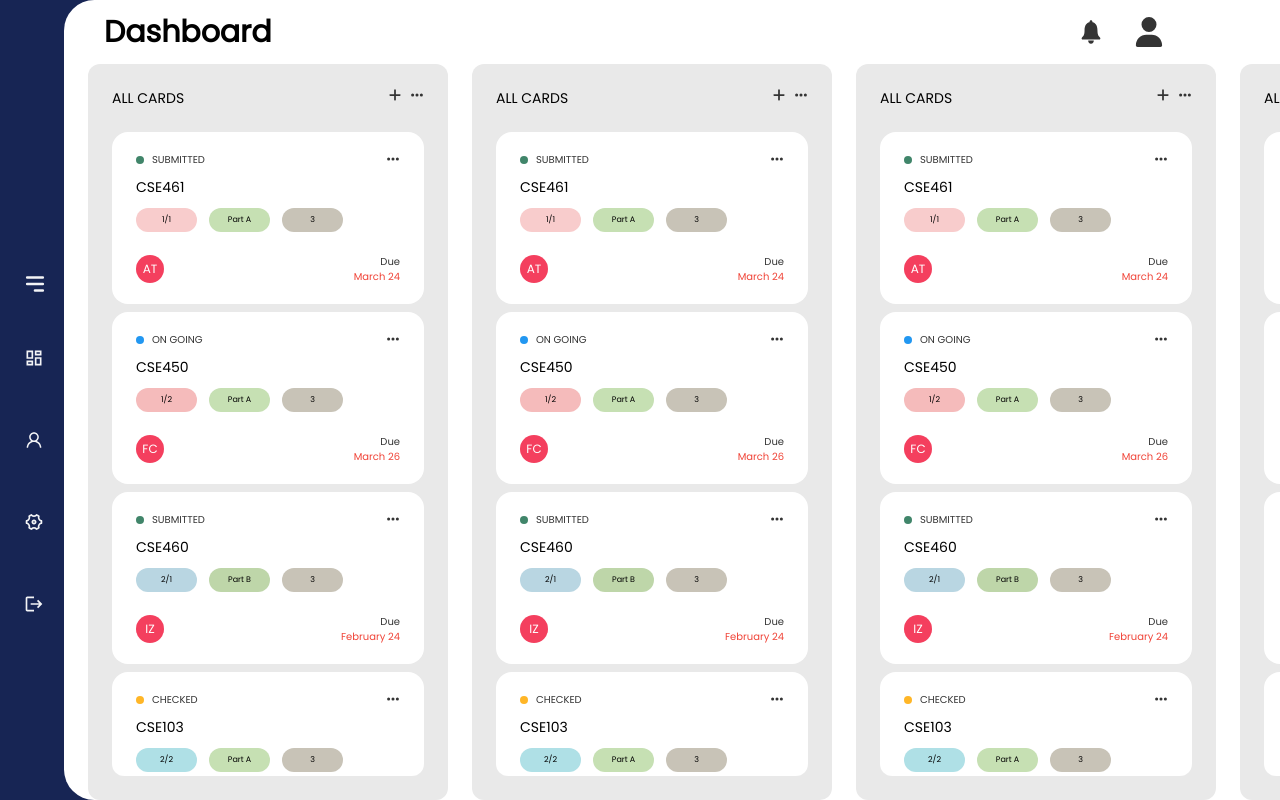
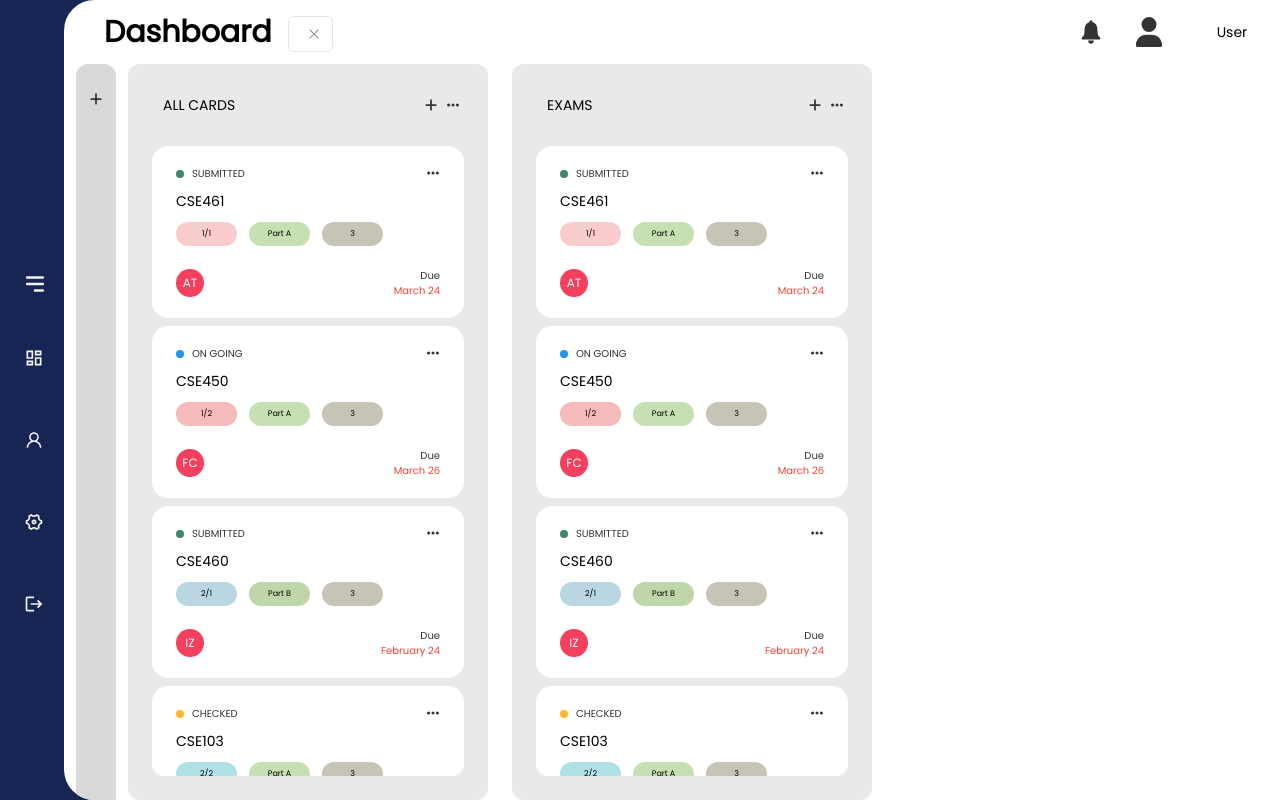
Before and after one commit to Fahad-Bin-Mahbub/Project_350_Frontend, a React (Vite) app: page /dashboard in a window 1280 px wide. Built offline with nearby package versions, Linux system fonts and the light colour scheme.

Commit message:
section selection added

```diff
--- a/src/App.jsx
+++ b/src/App.jsx
@@ -1,6 +1,7 @@
 import React from "react";
-import { BrowserRouter as Router,Route, Routes } from "react-router-dom";
+import { Route, BrowserRouter as Router, Routes } from "react-router-dom";
 import "./App.css";
+import { SectionProvider } from "./context/SectionProvider";
 import { TaskCardProvider } from "./context/TaskCardProvider";
 import AdminDashboard from "./pages/Admin/AdminDashboard";
 import DashboardPage from "./pages/DashboardPage";
@@ -18,9 +19,11 @@ function App() {
 					<Route
 						path="/dashboard"
 						element={
-							<TaskCardProvider>
-								<DashboardPage />
-							</TaskCardProvider>
+							<SectionProvider>
+								<TaskCardProvider>
+									<DashboardPage />
+								</TaskCardProvider>
+							</SectionProvider>
 						}
 					/>
 				</Routes>
--- a/src/components/CardSection.jsx
+++ b/src/components/CardSection.jsx
@@ -1,5 +1,7 @@
 import { useState } from "react";
 import { FaEllipsis, FaPlus } from "react-icons/fa6";
+import { InlineEdit } from "rsuite";
+import { useSection } from "../context/SectionProvider";
 import TaskCard from "./TaskCard";
 
 const CardSection = ({ SectionName, TaskCardsData, clickHandler }) => {
@@ -37,11 +39,18 @@ const CardSection = ({ SectionName, TaskCardsData, clickHandler }) => {
 	return (
 		<div className="max-h-[92vh] min-h-[92vh] max-w-[360px] bg-[#E9E9E9] rounded-xl flex flex-col p-6 mx-3 mb-6 ">
 			<div className="flex justify-between pb-4">
-				<div className="text-sm text-black">{SectionName}</div>
-				<div className="flex">
+				<div className="text-sm text-black">
+					<InlineEdit defaultValue={SectionName} />
+					{/* {SectionName} */}
+				</div>
+				<div className="flex justify-center content-center items-center">
 					{/* //TODO: Toggle the visibility of the plus icon according to the role */}
-					<FaPlus className="mx-2" onClick={addNewCard} />
-					<FaEllipsis />
+					<div className="hover:bg-gray-300 rounded-full items-center p-1">
+						<FaPlus onClick={addNewCard} />
+					</div>
+					<div className="hover:bg-gray-300 rounded-full items-center p-1">
+						<FaEllipsis />
+					</div>
 				</div>
 			</div>
 			<div className="overflow-y-auto no-scrollbar rounded-xl">
@@ -54,4 +63,16 @@ const CardSection = ({ SectionName, TaskCardsData, clickHandler }) => {
 	);
 };
 
+export const AddCardSection = () => {
+	const { updateSectionData } = useSection();
+	return (
+		<div
+			className="w-10 min-h-[92vh] bg-[#D9D9D9] rounded-xl mb-2 flex hover:bg-[#d9d9d9c7] cursor-pointer"
+			onClick={() => {}}
+		>
+			<FaPlus className="mx-auto mt-7" />
+		</div>
+	);
+};
+
 export default CardSection;
--- a/src/components/NavBar.jsx
+++ b/src/components/NavBar.jsx
@@ -1,12 +1,29 @@
 import { Menu, Transition } from "@headlessui/react";
-import React from "react";
+import React, { useState } from "react";
 import { FaUser } from "react-icons/fa6";
 import { IoIosNotifications } from "react-icons/io";
+import { CheckPicker, IconButton } from "rsuite";
 import { useAuth } from "../context/Auth";
+import { useSection } from "../context/SectionProvider";
+
+const data = [
+	"Exams",
+	"All Cards",
+	"Completed",
+	"Newly Assigned",
+	"Urgent",
+].map((item) => ({
+	label: item,
+	value: item,
+}));
+
 const NavBar = () => {
+	const { SectionData, updateSectionData } = useSection();
+	const [selectedSections, setSelectedSections] = useState(SectionData);
+
 	const baseUrl = "https://examtrack.up.railway.app";
 	const [auth, setAuth] = useAuth();
-  console.log("Auth is " +auth);
+	console.log("Auth is " + auth);
 	console.log(localStorage.getItem("auth"));
 	const handleLogout = async () => {
 		localStorage.removeItem("token");
@@ -20,7 +37,22 @@ const NavBar = () => {
 
 	return (
 		<div className="navbar bg-grey-100 w-full rounded-full flex justify-between ">
-      <div className="font-bold text-[30px] text-black pl-8">Dashboard</div>
+			<div className="font-bold text-[30px] text-black pl-8">
+				<div>Dashboard</div>
+				<div className="ml-4">
+					<CheckPicker
+						sticky
+						data={data}
+						searchable="false"
+						className="w-0"
+						onSelect={(value) => {
+							setSelectedSections(value);
+							updateSectionData(value);
+						}}
+						value={selectedSections}
+					/>
+				</div>
+			</div>
 			<div className="flex gap-7">
 				<IoIosNotifications size={30} />
 				<FaUser size={30} />
@@ -31,7 +63,7 @@ const NavBar = () => {
 					<div>
 						<Menu.Button className="inline-flex items-center gap-2 w-full justify-center rounded-md text-sm font-medium text-white hover:bg-opacity-30 focus:outline-none focus-visible:ring-2 focus-visible:ring-white focus-visible:ring-opacity-75">
 							<div className=" h-8 w-20 rounded-full flex items-center justify-center">
-                <p className="text-black">{auth?.user?.firstName}</p>
+								<p className="text-black">{auth?.user?.firstName || "User"}</p>
 							</div>
 						</Menu.Button>
 					</div>
--- a/src/components/TaskCard.jsx
+++ b/src/components/TaskCard.jsx
@@ -68,7 +68,7 @@ const TaskCard = ({
 	return (
 		//whole card
 		<div
-			className="w-[312px] h-[172px] bg-white rounded-2xl py-5 px-6 flex flex-col my-2"
+			className="w-[312px] h-[172px] bg-white rounded-2xl py-5 px-6 flex flex-col my-2 hover:bg-gray-50"
 			onClick={() => {
 				clickHandler();
 				updateTaskCardData({
--- /dev/null
+++ b/src/context/SectionProvider.jsx
@@ -0,0 +1,21 @@
+import React, { useContext, useState } from "react";
+
+const SectionContext = React.createContext();
+
+export const useSection = () => {
+	return useContext(SectionContext);
+};
+
+export const SectionProvider = ({ children }) => {
+	const [SectionData, setSectionData] = useState(["All Cards", "Exams"]);
+
+	const updateSectionData = (newSectionData) => {
+		setSectionData(newSectionData);
+	};
+
+	return (
+		<SectionContext.Provider value={{ SectionData, updateSectionData }}>
+			{children}
+		</SectionContext.Provider>
+	);
+};
--- a/src/pages/DashboardPage.jsx
+++ b/src/pages/DashboardPage.jsx
@@ -1,13 +1,15 @@
 import { useEffect, useState } from "react";
 import { Drawer } from "rsuite";
-import CardSection from "../components/CardSection";
+import CardSection, { AddCardSection } from "../components/CardSection";
 import NavBar from "../components/NavBar";
 import Sidebar from "../components/Sidebar.jsx";
 import SlidePane from "../components/SlidePane.jsx";
+import { useSection } from "../context/SectionProvider.jsx";
 import { taskCardData } from "../data/data.js";
 
 const DashboardPage = () => {
 	const [isOpenPane, setIsOpenPane] = useState(false);
+	const { SectionData } = useSection();
 
 	return (
 		<>
@@ -23,45 +25,17 @@ const DashboardPage = () => {
 							>
 								<SlidePane />
 							</Drawer>
+							<AddCardSection />
+							{SectionData.map((section) => (
 								<CardSection
+									key={section}
+									SectionName={section}
 									TaskCardsData={taskCardData}
-								SectionName={"All cards"}
 									clickHandler={() => {
 										setIsOpenPane(true);
 									}}
 								/>
-							<CardSection
-								TaskCardsData={taskCardData}
-								SectionName={"All cards"}
-							/>
-							<CardSection
-								TaskCardsData={taskCardData}
-								SectionName={"All cards"}
-							/>
-							<CardSection
-								TaskCardsData={taskCardData}
-								SectionName={"All cards"}
-							/>
-							<CardSection
-								TaskCardsData={taskCardData}
-								SectionName={"All cards"}
-							/>
-							<CardSection
-								TaskCardsData={taskCardData}
-								SectionName={"All cards"}
-							/>
-							<CardSection
-								TaskCardsData={taskCardData}
-								SectionName={"All cards"}
-							/>
-							<CardSection
-								TaskCardsData={taskCardData}
-								SectionName={"All cards"}
-							/>
-							<CardSection
-								TaskCardsData={taskCardData}
-								SectionName={"All cards"}
-							/>
+							))}
 						</div>
 					</div>
 				</Sidebar>
--- a/src/pages/LoginPage.jsx
+++ b/src/pages/LoginPage.jsx
@@ -8,8 +8,8 @@ import { useNavigate } from "react-router-dom";
 import { toast } from "react-toastify";
 import { Button, ButtonToolbar, Form, Input, InputGroup } from "rsuite";
 import account from "../assets/icons/account.svg";
+import loginbg from "../assets/login_bg.svg";
 import logo from "../assets/sust-logo_login.png";
-import loginbg from "../assets/login_bg.svg";
 import { useAuth } from "../context/Auth";
 
 // TODO: place the card center of the page
@@ -58,65 +58,6 @@ const LoginPage = () => {
 	};
 
 	return (
-    // <div className="h-screen bg-gray-300 flex items-center justify-center ">
-    // 	<div className="mx-auto max-w-sm w-1/2 bg-gray-600 px-5 py-6 rounded-xl">
-    // 		<div className="pb-8">
-    // 			<div className="text-2xl text-white">Login</div>
-    // 		</div>
-    // 		<div className="grid gap-4">
-    // 			<div className="grid gap-2">
-    // 				{/* <Label htmlFor="email">Email</Label> */}
-    // 				<InputGroup inside>
-    // 					<Input
-    // 						id="email"
-    // 						type="email"
-    // 						placeholder="email@example.com"
-    // 						required
-    // 						value={email}
-    // 						onChange={(value) => setEmail(value)}
-    // 					/>
-    // 				</InputGroup>
-    // 			</div>
-    // 			<div className="grid gap-2">
-    // 				<div className="flex items-center">
-    // 					{/* <Label htmlFor="password">Password</Label> */}
-    // 					{/* <Link href="#" className="ml-auto inline-block text-sm underline">
-    //             Forgot your password?
-    //           </Link> */}
-    // 				</div>
-    // 				<InputGroup inside>
-    // 					<Input
-    // 						type={visible ? "text" : "password"}
-    // 						required
-    // 						placeholder="Password"
-    // 						value={pass}
-    // 						onChange={(value) => setPass(value)}
-    // 					/>
-    // 					<InputGroup.Button onClick={handleChange}>
-    // 						{visible ? <EyeIcon /> : <EyeSlashIcon />}
-    // 					</InputGroup.Button>
-    // 				</InputGroup>
-    // 			</div>
-    // 			<div className="my-5">
-    // 				<Button
-    // 					type="submit"
-    // 					className="w-full text-white "
-    // 					onClick={doLogin}
-    // 				>
-    // 					Login
-    // 				</Button>
-    // 				<Button
-    // 					variant="outline"
-    // 					className="w-full text-white"
-    // 					onClick={doGoogleLogin}
-    // 				>
-    // 					Login with Google
-    // 				</Button>
-    // 			</div>
-    // 		</div>
-    // 	</div>
-    // </div>
-
 		<div className="flex w-full h-screen">
 			<div className="w-1/2 bg-white flex flex-col">
 				<div className="ml-14 mt-14">
@@ -170,7 +111,7 @@ const LoginPage = () => {
 					</div>
 				</div>
 			</div>
-      <div className="w-[50%] bg-gray-50 flex items-center justify-center">
+			<div className="w-[50%] bg-gray-100 flex items-center justify-center">
 				<div className="max-w-sm">
 					<img src={loginbg} className="block mx-auto" />
 				</div>
```
Lines whose indentation alone changed are shown as unchanged.
